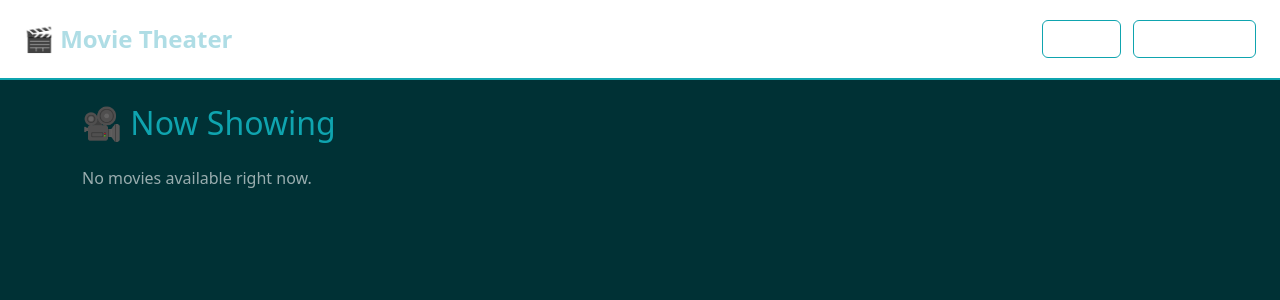
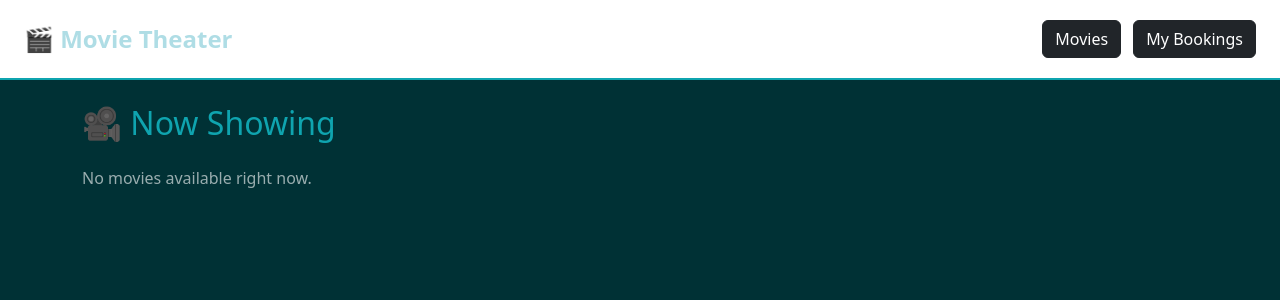
Before and after one commit to CM-Duncan/cs4300, a Django app: page / in a window 1280 px wide. Shown: the top 300 px of the page. Run offline with Django 4.2, Linux system fonts and the light colour scheme; data that the repository does not hold is empty.

Commit message:
changed website color #2

```diff
--- a/homework2/movie_theater_booking/bookings/templates/bookings/base.html
+++ b/homework2/movie_theater_booking/bookings/templates/bookings/base.html
@@ -26,8 +26,8 @@
 <nav class="navbar navbar-dark px-4 py-3">
     <a class="navbar-brand fs-4 fw-bold" href="/">🎬 Movie Theater</a>
     <div>
-        <a class="btn btn-outline-light me-2" href="/">Movies</a>
-        <a class="btn btn-outline-light" href="/bookings/history/">My Bookings</a>
+        <a class="btn btn-dark me-2" href="/">Movies</a>
+        <a class="btn btn-dark" href="/bookings/history/">My Bookings</a>
     </div>
 </nav>
 <div class="container mt-4">
```
Also changed, not shown: 1 other file.
